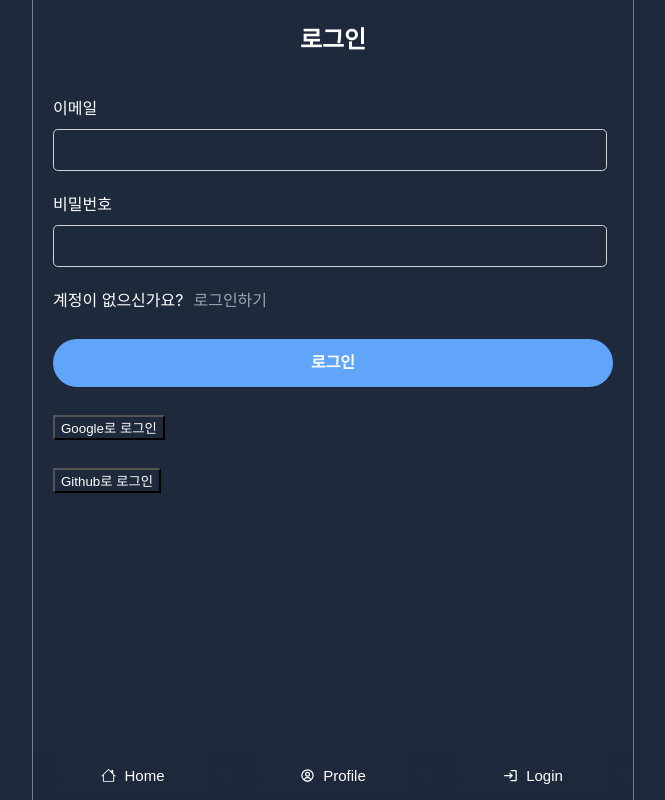
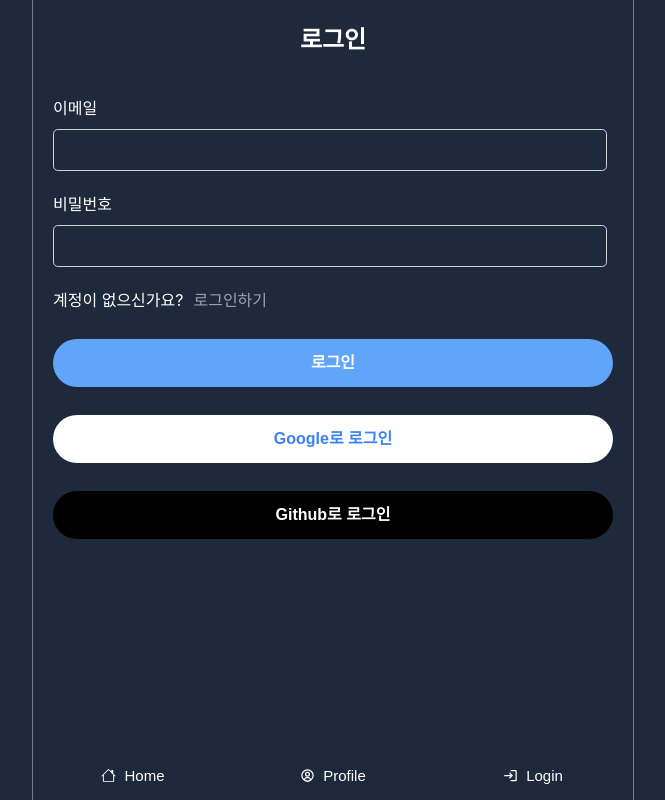
Before and after one commit to kionys/react-twitter, a React (Create React App) app: page /users/login in a window 1280 px wide. Shown: the whole page, without its empty margins (307-972 px from the left). Built offline with nearby package versions, Linux system fonts and the light colour scheme; no server answers.

Commit message:
style: google, github 로 회원가입 및 로그인 button css수정

```diff
--- a/src/index.scss
+++ b/src/index.scss
@@ -302,4 +302,25 @@ body {
   &__error {
     color: rgb(255, 92, 92);
   }
+
+  &__btn--google {
+    @extend .form__btn--submit;
+    background-color: $white;
+    color: $activeBorder;
+    &:hover,
+    &:focus {
+      background-color: $primaryColor;
+      color: $white;
+    }
+  }
+  &__btn--github {
+    @extend .form__btn--submit;
+    background-color: black;
+    color: $white;
+    &:hover,
+    &:focus {
+      background-color: $activeBackground;
+      color: $white;
+    }
+  }
 }
```
